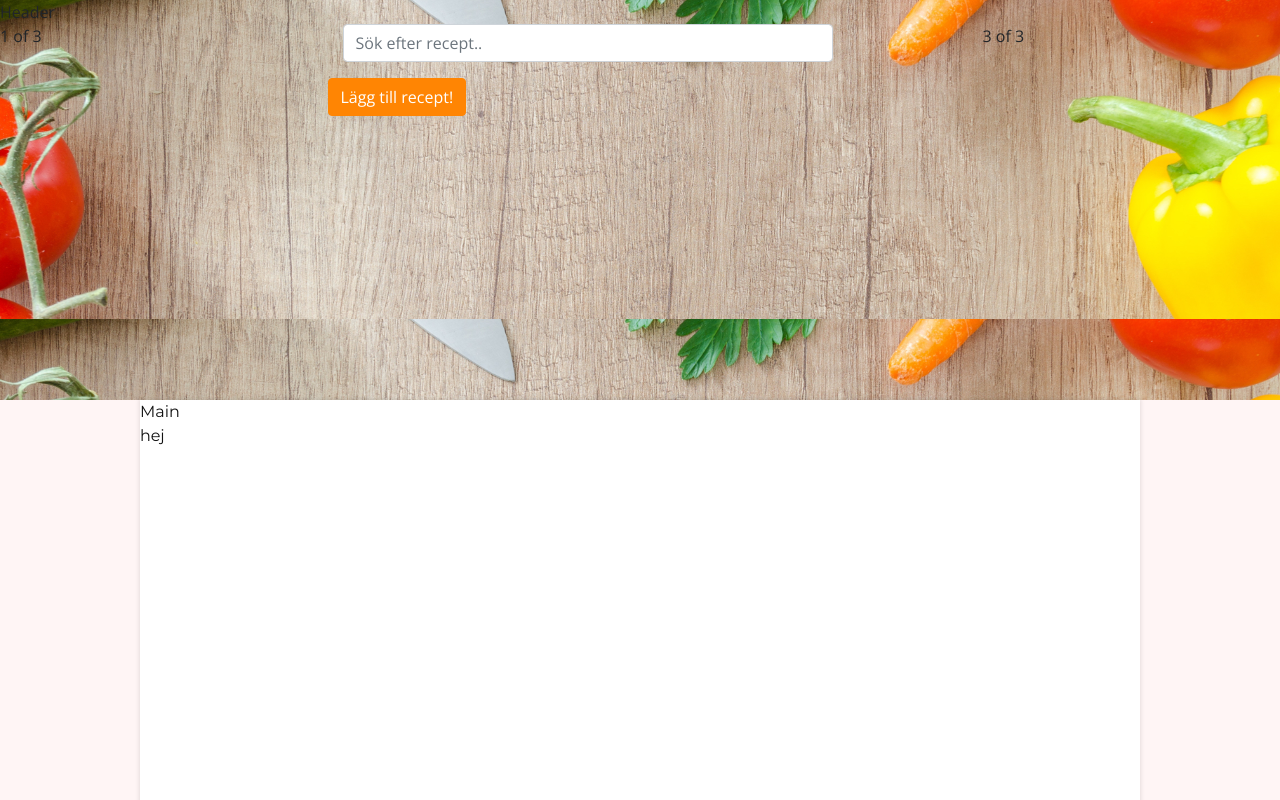
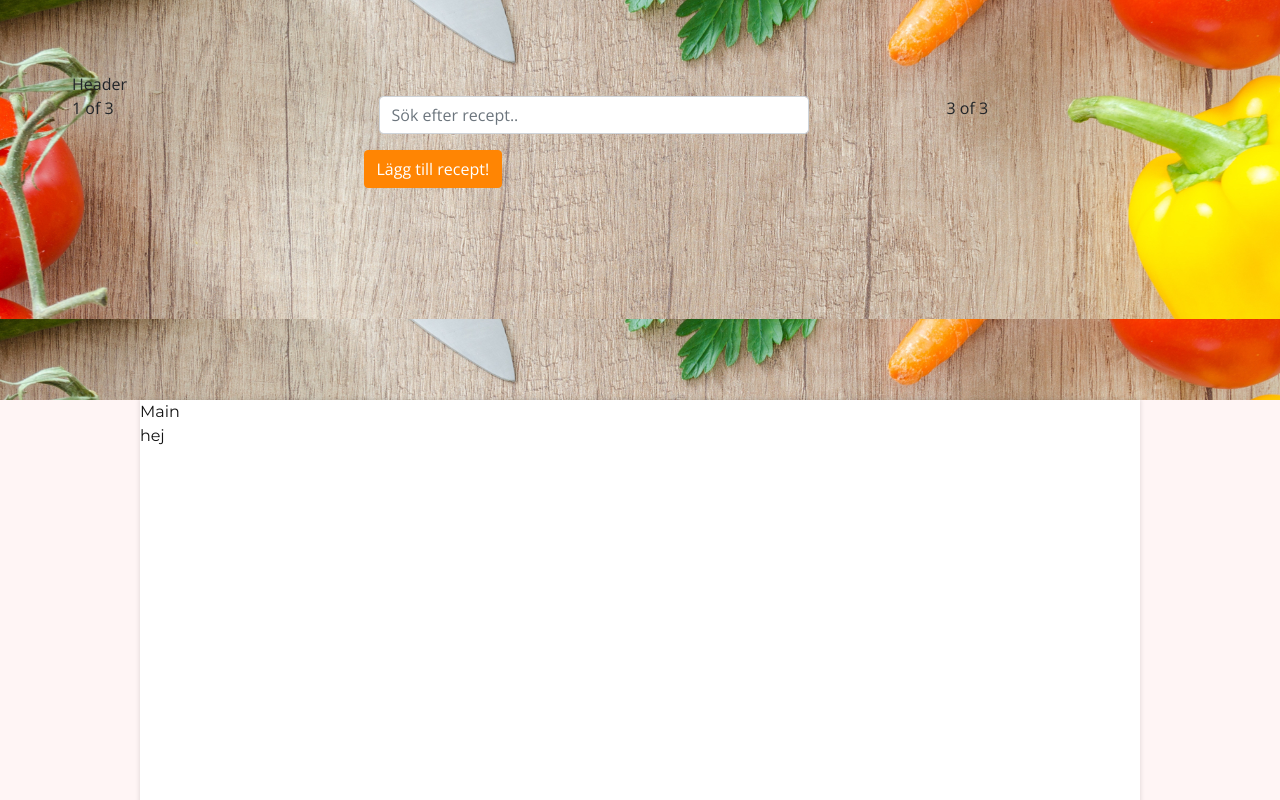
Before and after one commit to teeboteebo/yaddie-web, a React (Create React App) app: page / in a window 1280 px wide. Shown: the top 800 px of the page. Built offline with nearby package versions, Linux system fonts and the light colour scheme.

Commit message:
Gave a header a padding
4.5rem padding because we want the search structure to be a bit center of header.

```diff
--- a/src/components/Header/styles.scss
+++ b/src/components/Header/styles.scss
@@ -5,4 +5,5 @@ header {
   background-size: contain;
   background-position: center top;
   background-attachment: fixed;
+  padding: 4.5rem;
 }
```
